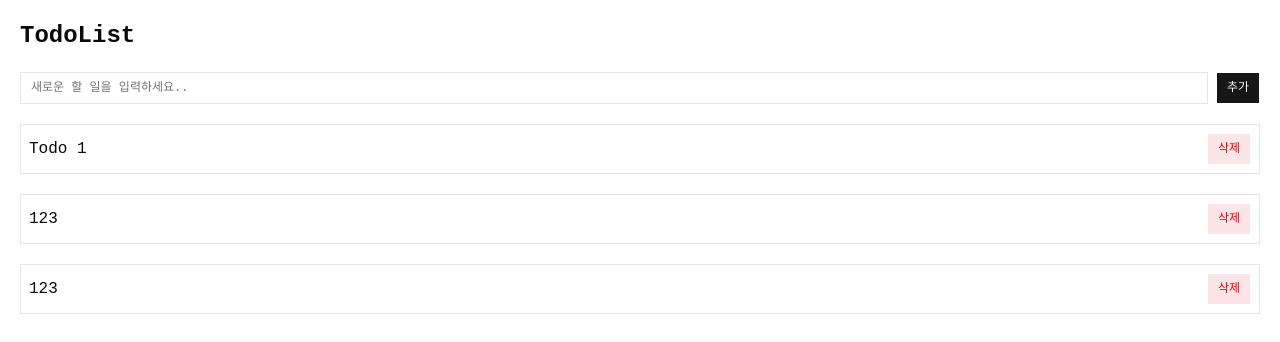
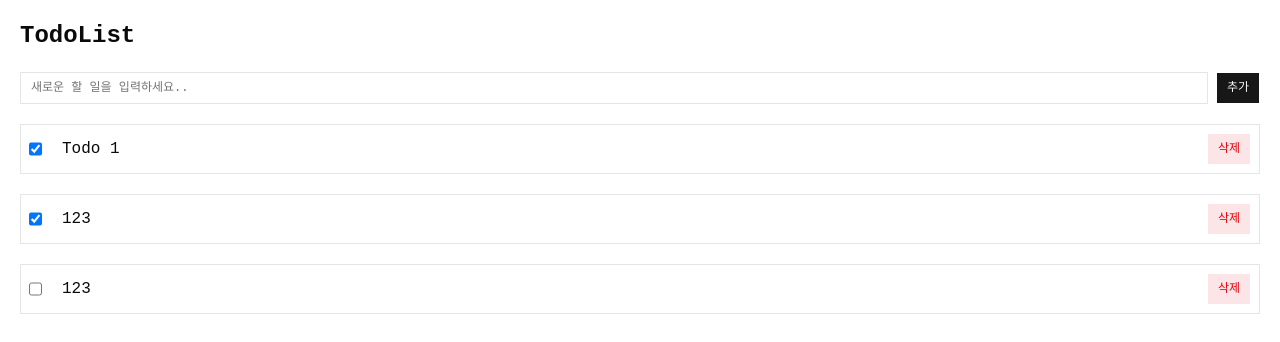
Before and after one commit to Pyeon0904/frontLibrary, a React (Vite) app: page /todolist in a window 1280 px wide. Shown: the top 342 px of the page. Built offline with nearby package versions, Linux system fonts and the light colour scheme; data requests are answered from the project's data file.

Commit message:
feat: update Todo hook 호출 및 사용

```diff
--- a/src/components/todo-list/todo-item.tsx
+++ b/src/components/todo-list/todo-item.tsx
@@ -1,23 +1,32 @@
 import { Button } from "../ui/button.tsx";
 import { Link } from "react-router";
-import { useDeleteTodo } from "@/store/todos.ts";
+import type { Todo } from "@/types.ts";
+import { useUpdateTodoMutation } from "@/hooks/mutations/use-update-todo-mutation.ts";
 
-export default function TodoItem({
-  id,
-  content,
-}: {
-  id: string;
-  content: string;
-}) {
-  const deleteTodos = useDeleteTodo();
+export default function TodoItem({ id, content, isDone }: Todo) {
+  const { mutate } = useUpdateTodoMutation(); // mutation 호출
+  const handleDeleteClick = () => {};
 
-  const handleDeleteClick = () => {
-    deleteTodos(id);
+  // 체크박스 이벤트 핸들러
+  const handleCheckboxClick = () => {
+    // mutate 함수를 호출하면서 인수로 객체 형태의 Todo 아이템을 전달할 것이다
+    mutate({
+      id,
+      isDone: !isDone, // 현재의 isDone 상태의 반대'!' 값이 되도록 한다.
+    });
   };
 
   return (
     <div className="flex items-center justify-between border p-2">
-      <Link to={`/todolist/${id}`}>{content}</Link>
+      <div className="flex gap-5">
+        {/* 체크박스용 input */}
+        <input
+          type={"checkbox"}
+          onClick={handleCheckboxClick}
+          checked={isDone}
+        />
+        <Link to={`/todolist/${id}`}>{content}</Link>
+      </div>
       <Button onClick={handleDeleteClick} variant={"destructive"}>
         삭제
       </Button>
```
